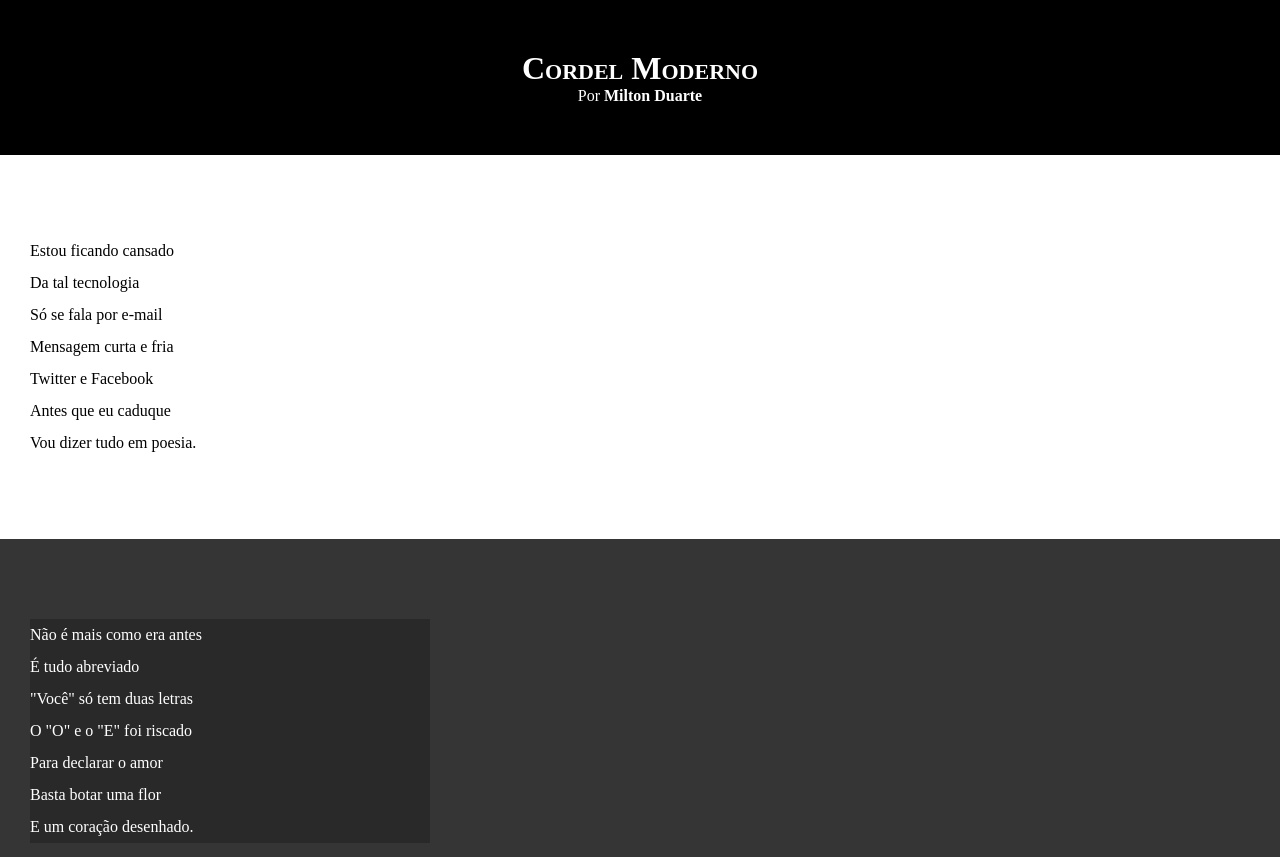
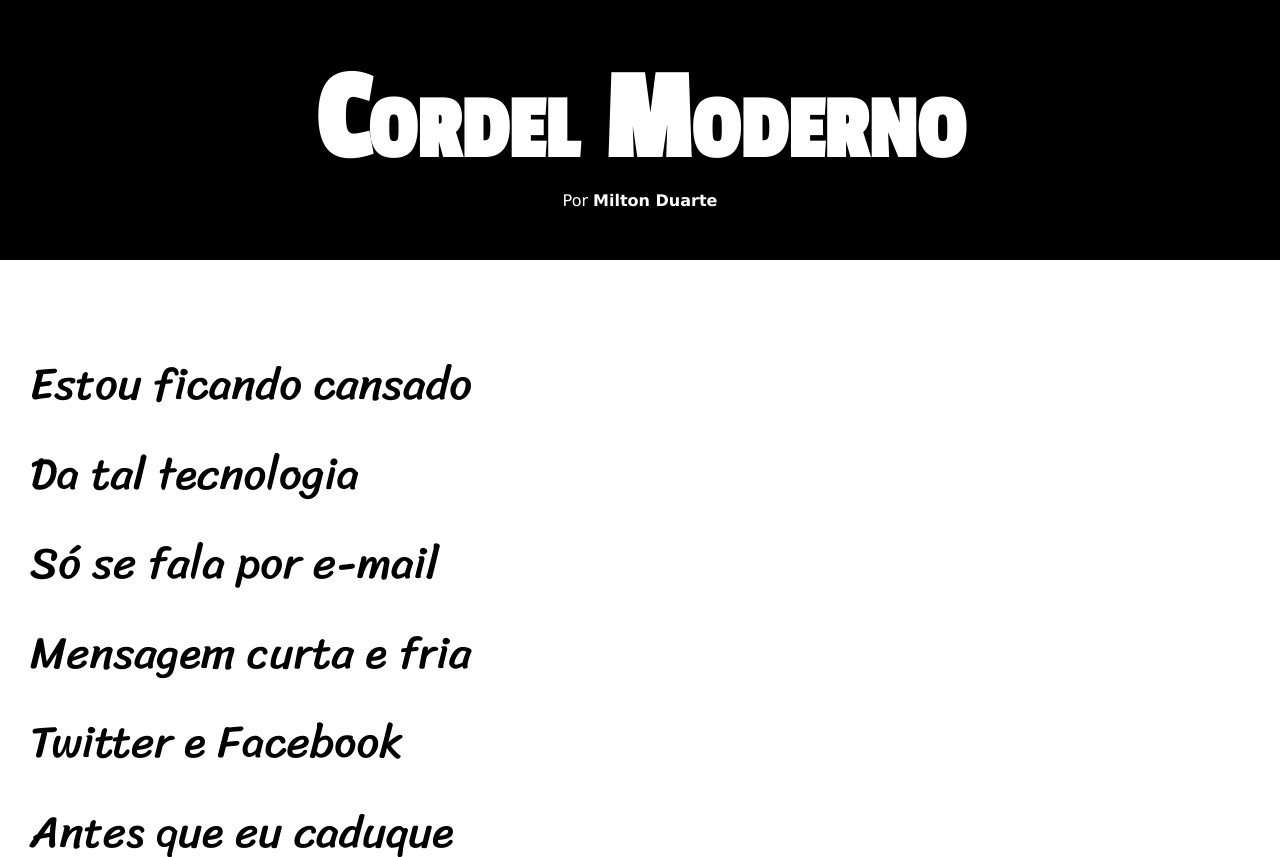
Before and after one commit to Felipeaugusto123/html-css, a plain HTML site: page desafios/desafio012/index.html in a window 1280 px wide. Shown: the top 857 px of the page. Drawn offline with Linux system fonts and the light colour scheme.

Commit message:
atualização de estilos desafio012

```diff
--- a/desafios/desafio012/estilo/style.css
+++ b/desafios/desafio012/estilo/style.css
@@ -1,11 +1,21 @@
 @charset "UTF-8";
 
+@import url('https://fonts.googleapis.com/css2?family=Passion+One&display=swap');
+
+@import url('https://fonts.googleapis.com/css2?family=Sriracha&display=swap');
+
+:root{
+    --font1: Verdana, Geneva, Tahoma, sans-serif;
+    --fonte2: 'Passion One', cursive;
+    --fonte3: 'Sriracha', cursive;
+}
 *{
     margin: 0px;
     padding: 0px;
 }
 
 html,body{
+    font-family: var(--font1);
     min-height: 100vh;
     background-color: darkgray;
 }
@@ -18,6 +28,8 @@ header{
 header > h1{
     padding-top: 50px;
     font-variant: small-caps;
+    font-family: var(--fonte2);
+    font-size: 10vw;
 }
 
 header > p{
@@ -39,6 +51,8 @@ section{
     padding-left: 30px;
     padding-top: 10vh;
     padding-bottom: 10vh;
+    font-family: var(--fonte3);
+    font-size: 3.5vw;
 }
 
 section.normal{
@@ -53,7 +67,8 @@ section.imagem{
 
 section.imagem > p{
     background-color: rgba(0, 0, 0, 0.233);
-    width: 400px;
+    display: inline-block;
+    padding: 5px;
 }
 
 footer{
```
